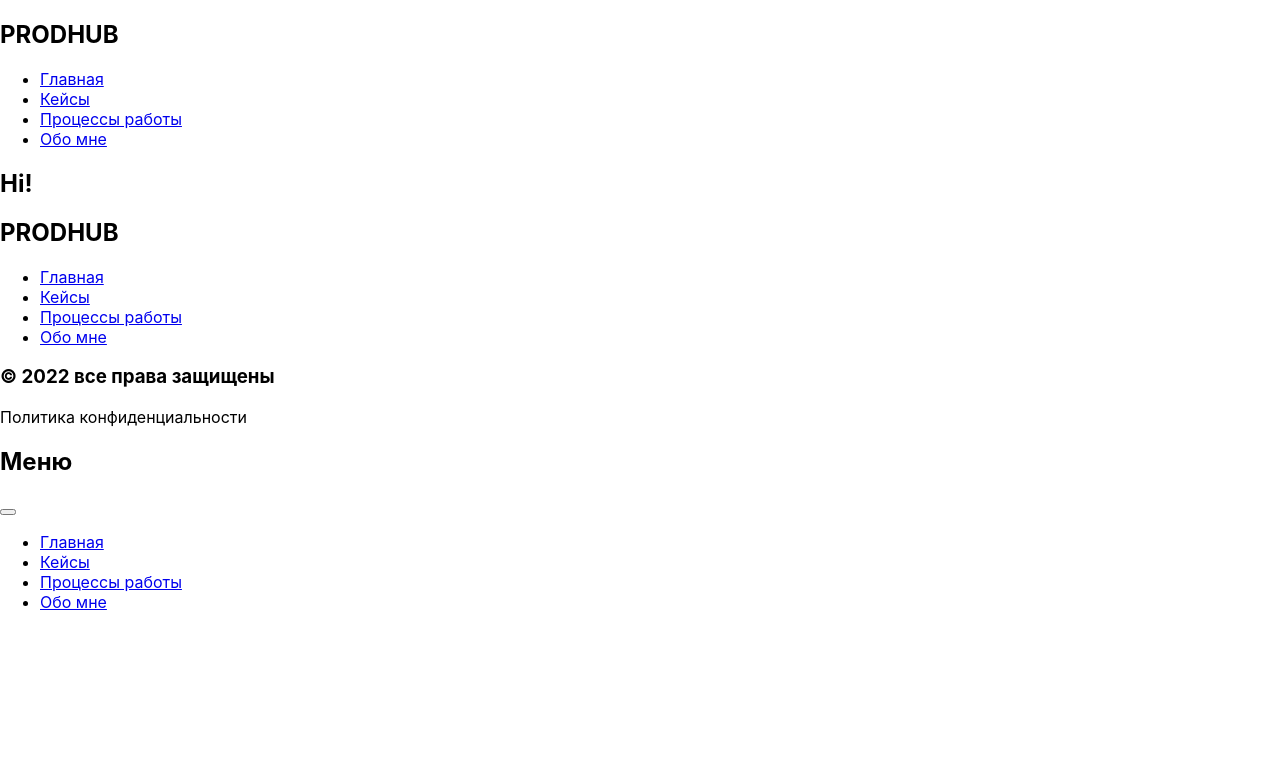
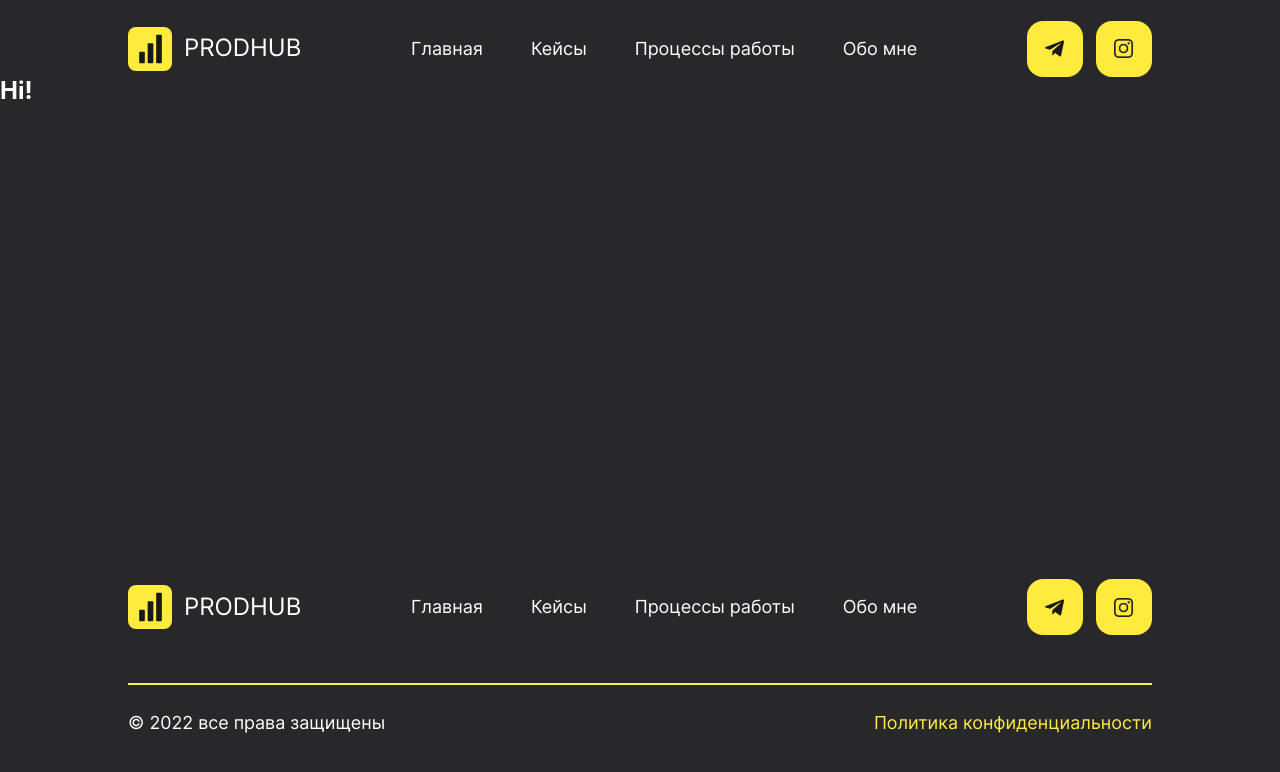
Before and after one commit to alexandra-urberg/React-PRODHUB, a React app: page / in a window 1280 px wide. Built offline with nearby package versions, Linux system fonts and the light colour scheme; a web font is replaced by a local one.

Commit message:
feat: added index.css

```diff
--- a/src/index.css
+++ b/src/index.css
@@ -1,13 +1,10 @@
-body {
-    margin: 0;
-    font-family: -apple-system, BlinkMacSystemFont, 'Segoe UI', 'Roboto', 'Oxygen',
-      'Ubuntu', 'Cantarell', 'Fira Sans', 'Droid Sans', 'Helvetica Neue',
-      sans-serif;
-    -webkit-font-smoothing: antialiased;
-    -moz-osx-font-smoothing: grayscale;
-  }
-
-  code {
-    font-family: source-code-pro, Menlo, Monaco, Consolas, 'Courier New',
-      monospace;
-  }
+@import url(./vendor/fonts/inter.css);
+@import url(./vendor/normalize.css);
+@import url(./components/app/App.css);
+@import url(./components/header/Header.css);
+@import url(./components/container/Container.css);
+@import url(./components/navigation/Navigation.css);
+@import url(./components/icons/Icons.css);
+@import url(./components/main/Main.css);
+@import url(./components/footer/Footer.css);
+@import url(./components/popupNav/PopupNav.css);
```
